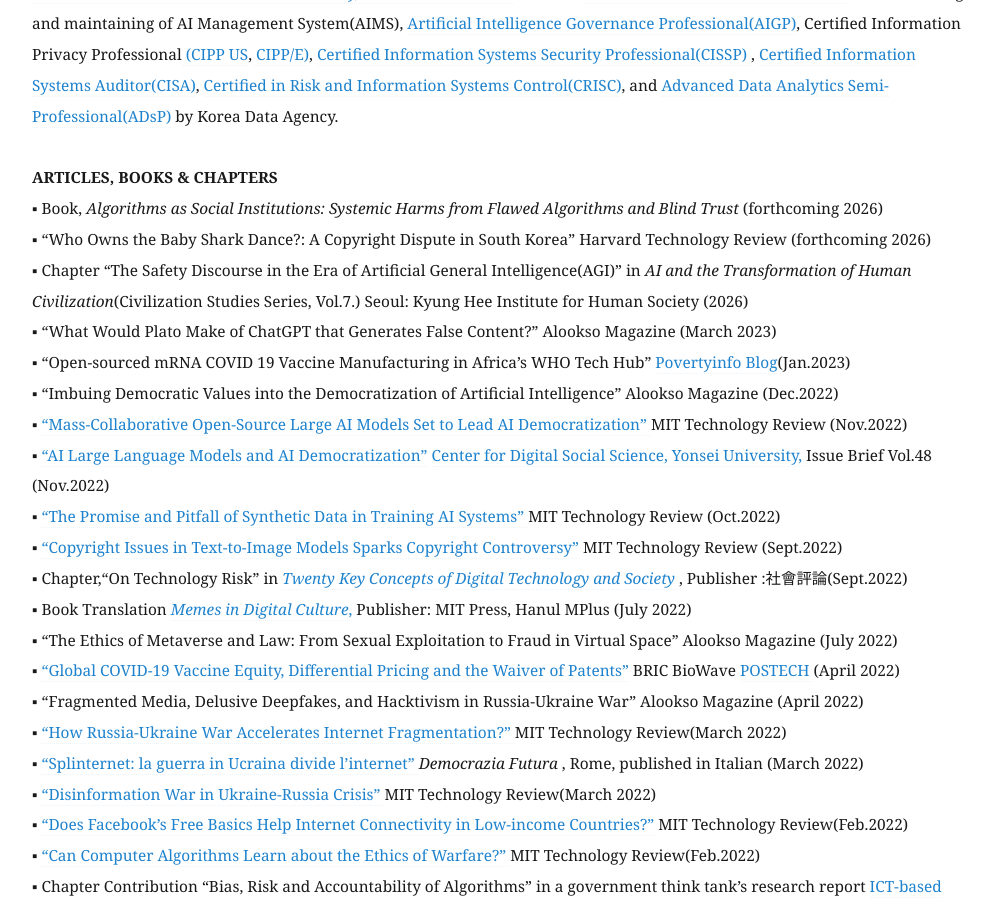
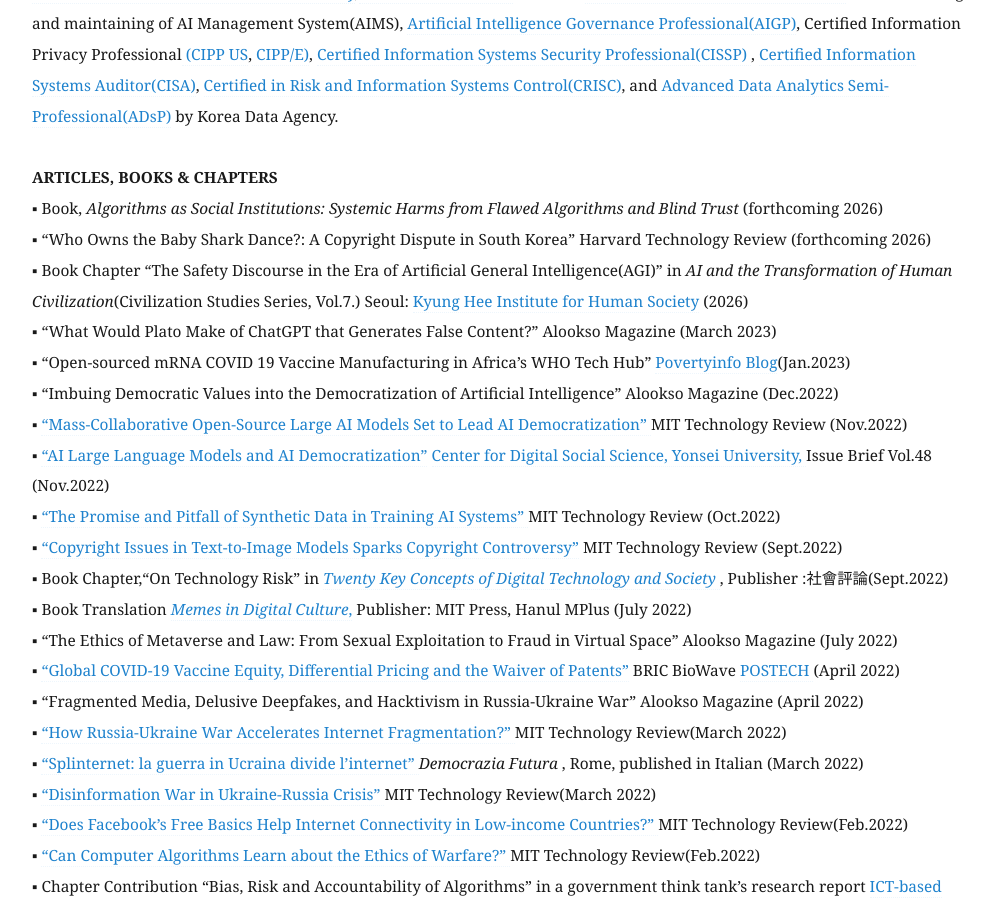
Before and after one commit to eunchangchoi/eunchangchoi.github.io, a Jekyll site: the page built from index.md, in a window 1280 px wide and 900 px high, scrolled down 2705 px. Shown: the whole window, without its empty margins (68-1062 px from the left). Built offline with Jekyll 4.4.1, drawn with Linux system fonts in a browser that asks for light colours.

Commit message:
Update index.md

```diff
--- a/index.md
+++ b/index.md
@@ -41,7 +41,7 @@
  <strong> ARTICLES, BOOKS & CHAPTERS </strong> <br>
 ▪ Book, <i> Algorithms as Social Institutions: Systemic Harms from Flawed Algorithms and Blind Trust</i> (forthcoming 2026) <br>
 ▪ “Who Owns the Baby Shark Dance?: A Copyright Dispute in South Korea” Harvard Technology Review (forthcoming 2026) <br>
-▪ Chapter “The Safety Discourse in the Era of Artificial General Intelligence(AGI)” in <i> AI and the Transformation of Human Civilization</i>(Civilization Studies Series, Vol.7.) Seoul: Kyung Hee Institute for Human Society (2026) <br>
+▪ Book Chapter “The Safety Discourse in the Era of Artificial General Intelligence(AGI)” in <i> AI and the Transformation of Human Civilization</i>(Civilization Studies Series, Vol.7.) Seoul: <a href= "http://kihs.khu.ac.kr/"> Kyung Hee Institute for Human Society</a> (2026) <br>
 ▪ “What Would Plato Make of ChatGPT that Generates False Content?” Alookso Magazine (March 2023) <br>
 ▪ “Open-sourced mRNA COVID 19 Vaccine Manufacturing in Africa’s WHO Tech Hub” <a href="https://blog.naver.com/gp3project/222993202700"> Povertyinfo Blog</a>(Jan.2023) <br>
 ▪ “Imbuing Democratic Values into the Democratization of Artificial Intelligence” Alookso Magazine (Dec.2022) <br>
@@ -49,7 +49,7 @@
 ▪ <a href="http://cdss.yonsei.ac.kr/index.php/issue-brief/?mod=document&uid=129"> “AI Large Language Models and AI Democratization”</a> <a href="http://cdss.yonsei.ac.kr/"> Center for Digital Social Science, Yonsei University, </a>Issue Brief Vol.48 (Nov.2022) <br>
 ▪ <a href="https://www.technologyreview.kr/%ed%95%a9%ec%84%b1-%eb%8d%b0%ec%9d%b4%ed%84%b0%ec%9d%98-%ec%8b%9c%eb%8c%80%ea%b0%80-%ec%98%a4%ea%b3%a0-%ec%9e%88%eb%8b%a4/"> “The Promise and Pitfall of Synthetic Data in Training AI Systems” </a> MIT Technology Review (Oct.2022)<br>
 ▪ <a href="https://www.technologyreview.kr/%ed%85%8d%ec%8a%a4%ed%8a%b8%eb%a5%bc-%ec%9d%b4%eb%af%b8%ec%a7%80%eb%a1%9c-%eb%b0%94%ea%bf%94%ec%a3%bc%eb%8a%94-ai%eb%a5%bc-%eb%91%98%eb%9f%ac%ec%8b%bc-%ec%a0%80%ec%9e%91%ea%b6%8c-%eb%85%bc%ec%9f%81/"> “Copyright Issues in Text-to-Image Models Sparks Copyright Controversy”</a> MIT Technology Review (Sept.2022)<br>
-▪ Chapter,“On Technology Risk” in <i> <a href="https://sapyoung.com/bbs/board.php?bo_table=booklist2&wr_id=431"> Twenty Key Concepts of Digital Technology and Society </a> </i>, Publisher :社會評論(Sept.2022) <br>
+▪ Book Chapter,“On Technology Risk” in <i> <a href="https://sapyoung.com/bbs/board.php?bo_table=booklist2&wr_id=431"> Twenty Key Concepts of Digital Technology and Society </a> </i>, Publisher :社會評論(Sept.2022) <br>
 ▪ Book Translation <a href="http://www.yes24.com/Product/Goods/110725374"><i> Memes in Digital Culture</i>,</a> Publisher: MIT Press, Hanul MPlus (July 2022) <br>
 ▪ “The Ethics of Metaverse and Law: From Sexual Exploitation to Fraud in Virtual Space” Alookso Magazine (July 2022)<br>
 ▪ <a href="https://www.ibric.org/myboard/read.php?id=4087&Page=1&Board=REPORT&TodayReview=1/"> “Global COVID-19 Vaccine Equity, Differential Pricing and the Waiver of Patents”</a> BRIC BioWave <a href="https://www.ibric.org/biowave/bio_webzine_index.php"> POSTECH </a>(April 2022)<br>
```
